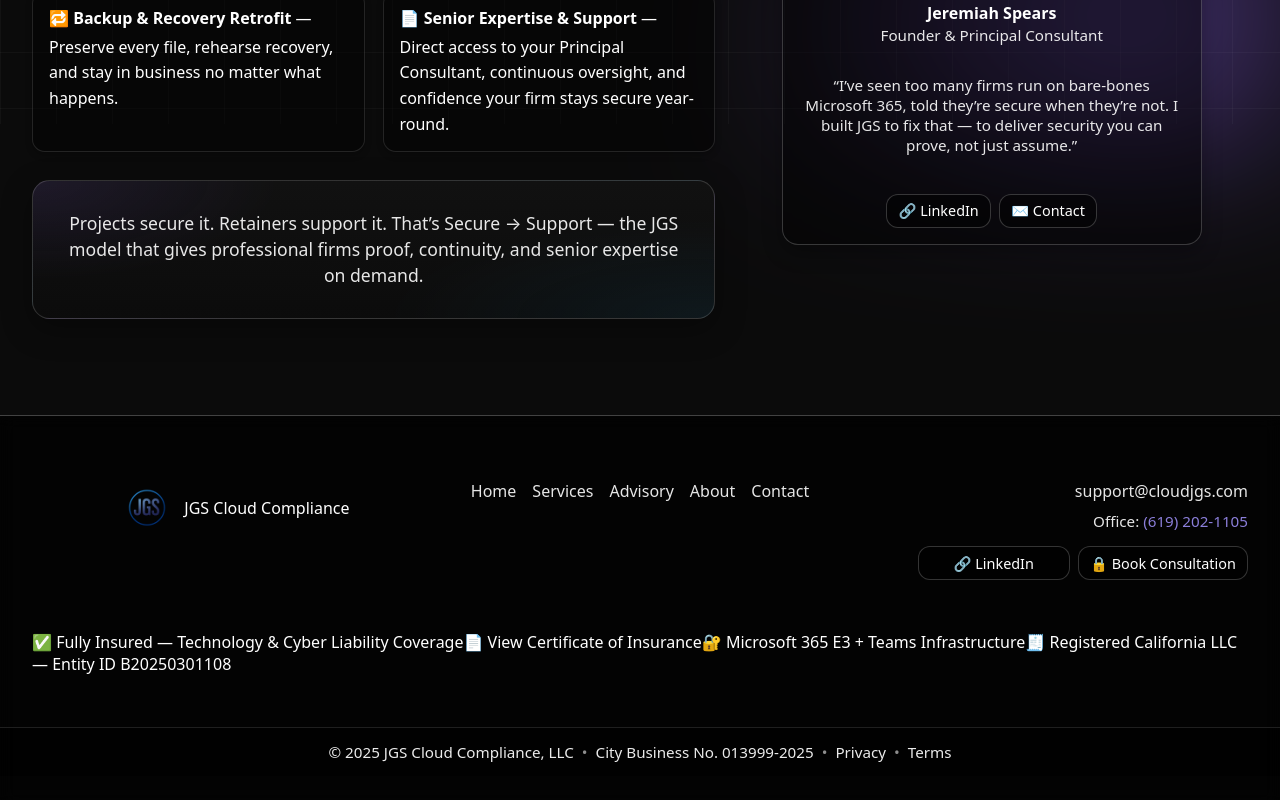
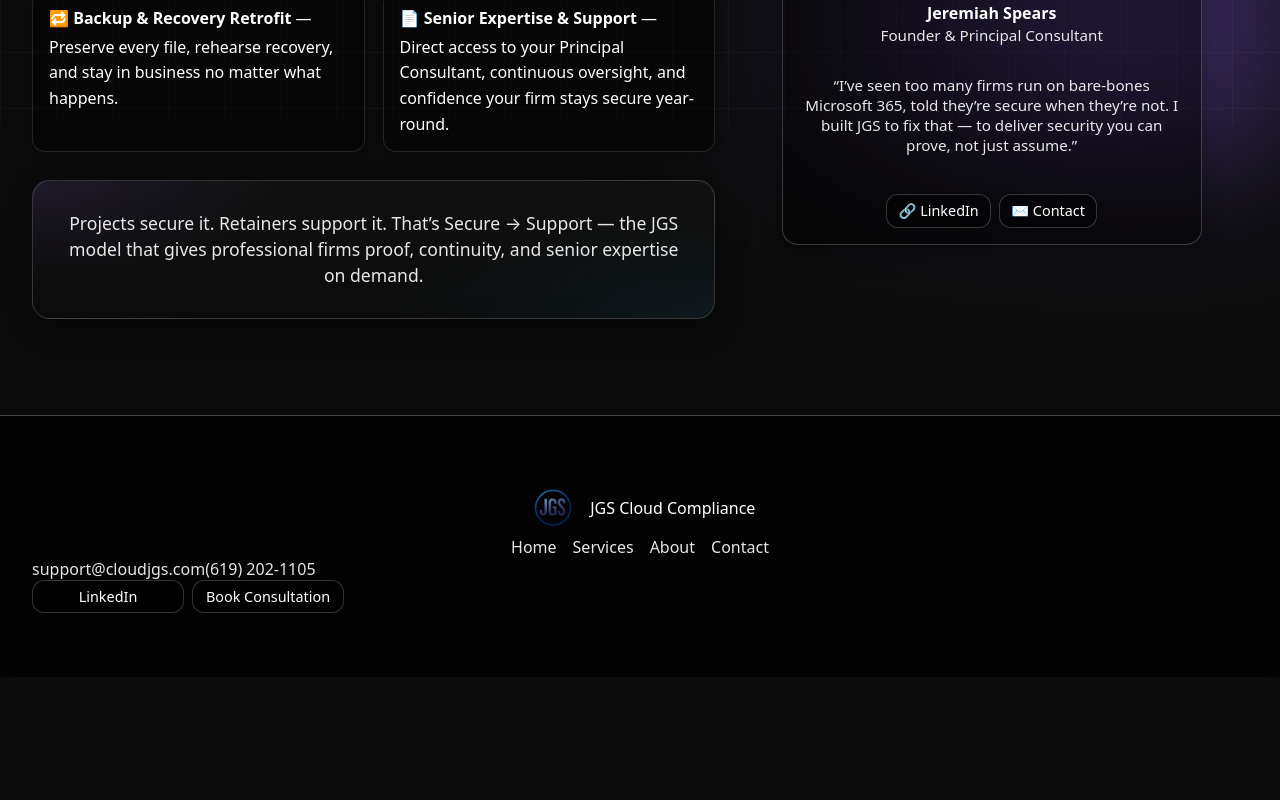
Before and after one commit to jspears80/jgs, a Next.js app: page / in a window 1280 px wide. Shown: the part 676-1476 px from the top of the page. After the commit the page ends 1353 px from the top, so only its background shows below. Built offline with nearby package versions, Linux system fonts and the light colour scheme.

Commit message:
Refactor layout component and footer structure

```diff
--- a/app/layout.tsx
+++ b/app/layout.tsx
@@ -41,35 +41,33 @@ export default function RootLayout({
 
         <main className="main container">{children}</main>
 
-        {/* ---- Footer (your existing JSX dropped in place) ---- */}
       <footer className="footer">
-          <div className="container footer-grid">
+  <div className="container footer-main">
     <div className="footer-brand">
-              <img src="/Logo.png" alt="JGS logo" className="footer-logo" />
-              <span className="sr-only">JGS Cloud Compliance</span>
+      <img
+        src="/Logo.png"
+        alt="JGS Cloud Compliance"
+        className="footer-logo"
+        width={28}
+        height={28}
+      />
+      <span className="brand-name">JGS Cloud Compliance</span>
     </div>
 
     <nav className="footer-links" aria-label="Footer">
       <a href="/">Home</a>
       <a href="/services">Services</a>
-              <a href="/advisory">Advisory</a>
       <a href="/about">About</a>
       <a href="/contact">Contact</a>
     </nav>
 
-            <div className="footer-cta">
+    <div className="footer-contact">
       <a href="mailto:support@cloudjgs.com" className="footer-link">
         support@cloudjgs.com
       </a>
-              <span style={{ opacity: '.9' }}>
-                Office:&nbsp;
-                <a
-                  href="tel:+16192021105"
-                  style={{ color: '#9b8df2', textDecoration: 'none' }}
-                >
+      <a href="tel:+16192021105" className="footer-link">
         (619) 202-1105
       </a>
-              </span>
       <div className="footer-actions">
         <a
           className="btn sm"
@@ -77,52 +75,16 @@ export default function RootLayout({
           target="_blank"
           rel="noopener"
         >
-                  🔗 LinkedIn
+          LinkedIn
         </a>
-                <a
-                  className="btn sm footer-book"
-                  href="https://outlook.office.com/book/JGSConsulting@cloudjgs.com/?ismsaljsauthenabled"
-                  target="_blank"
-                  rel="noopener"
-                >
-                  🔒 Book Consultation
+        <a className="btn sm" href="/contact">
+          Book Consultation
         </a>
       </div>
     </div>
   </div>
+</footer>
 
-          <div className="trust-row">
-            <div className="container trust-items">
-              <span>✅ Fully Insured — Technology & Cyber Liability Coverage</span>
-              <a
-                href="https://portal.nextinsurance.com/public/certificates/live-certificate/9d9860207b4a4a69bec692ceab81979f"
-                target="_blank"
-                rel="noopener"
-                className="trust-link"
-              >
-                📄 View Certificate of Insurance
-              </a>
-              <span>🔐 Microsoft 365 E3 + Teams Infrastructure</span>
-              <span>🧾 Registered California LLC — Entity ID B20250301108</span>
-            </div>
-          </div>
-
-          <div className="subfooter">
-            <div className="container subfooter-row">
-              <span>© {new Date().getFullYear()} JGS Cloud Compliance, LLC</span>
-              <span className="dot">•</span>
-              <span>City Business No. 013999-2025</span>
-              <span className="dot">•</span>
-              <a href="/privacy" className="subfooter-link">
-                Privacy
-              </a>
-              <span className="dot">•</span>
-              <a href="/terms" className="subfooter-link">
-                Terms
-              </a>
-            </div>
-          </div>
-        </footer>
       </body>
     </html>
   );
```
Lines whose indentation alone changed are shown as unchanged.
